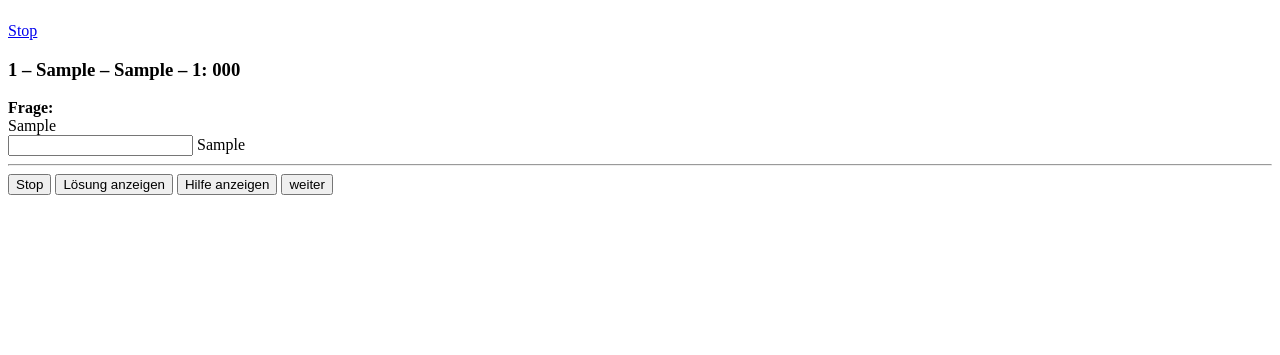
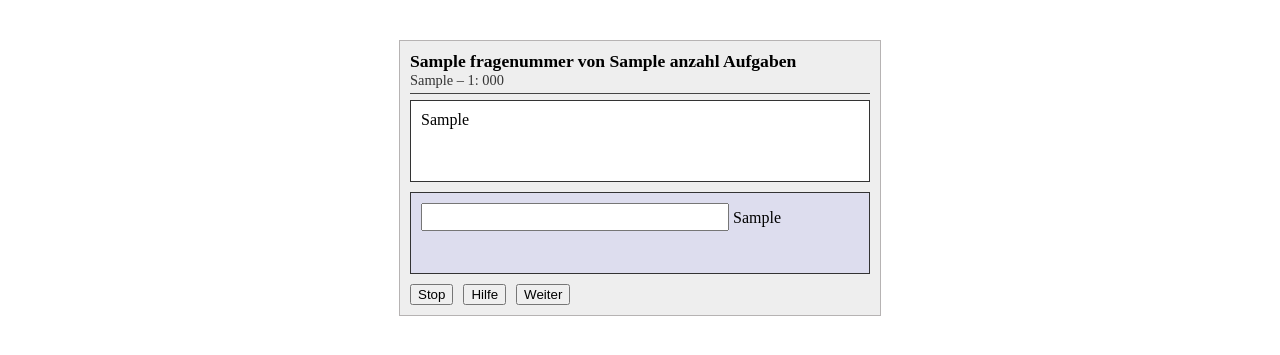
Before and after one commit to pitweazle/physiktrainer, a Django app: template physik/templates/physik/aufgabe.html in a window 1280 px wide. Shown: the part 58-413 px from the top of the page. Run offline with Django 5.2, Linux system fonts and the light colour scheme; tables that the repository leaves empty hold one stand-in row (values such as "Sample post"); the template is opened without the code that fills it: values that come from a table or form of the project are taken from there, most other values are stand-ins (such as "Sample title", 1, 10 or a date in 2020).

Commit message:
css für Aufgabendialog

```diff
--- a/config/settings.py
+++ b/config/settings.py
@@ -112,7 +112,7 @@ USE_L10N = True
 # Static files (CSS, JavaScript, Images)
 # https://docs.djangoproject.com/en/5.2/howto/static-files/
 
-STATIC_URL = 'static/'
+STATIC_URL = '/static/'
 
 # Default primary key field type
 # https://docs.djangoproject.com/en/5.2/ref/settings/#default-auto-field
--- /dev/null
+++ b/physik/static/physik/oo.css
@@ -0,0 +1,74 @@
+.task-dialog {
+  width: 460px;
+  max-width: 90vw;
+  margin: 40px auto;
+  border: 1px solid #b6b3b3;
+  padding: 10px;
+  background: #eee;
+}
+
+.task-header {
+  border-bottom: 1px solid #444;
+  margin-bottom: 6px;
+  padding-bottom: 4px;
+}
+
+.task-title {
+  font-weight: bold;
+  font-size: 1.1em;
+}
+
+.task-kapitel {
+  font-size: 0.9em;
+  color: #333;
+}
+
+.task-frage {
+  background: #fff;
+  border: 1px solid #333;
+  padding: 10px;
+  min-height: 60px;
+  margin-bottom: 10px;
+}
+
+.task-antwort {
+  background: #dde;
+  border: 1px solid #333;
+  padding: 10px;
+  min-height: 60px;
+  margin-bottom: 10px;
+}
+
+.task-option {
+  margin: 5px 0;
+}
+
+.task-input {
+  width: 300px;
+  font-size: 1.2em;
+}
+
+.task-bilder {
+  display: flex;
+  justify-content: center;
+  gap: 10px;
+  min-height: 160px;
+  margin-bottom: 5px;
+}
+
+.task-bild {
+  max-width: 200px;
+  max-height: 150px;
+  border: 1px solid #555;
+  background: white;
+}
+
+.task-buttons {
+  display: flex !important;
+  justify-content: flex-start !important;
+  gap: 10px;
+}
+
+.task-buttons button {
+  margin: 0;
+}
--- a/physik/templates/physik/aufgabe.html
+++ b/physik/templates/physik/aufgabe.html
@@ -1,26 +1,37 @@
 {% extends "base.html" %}
+{% load static %}
+
+{% block css_files %}
+    <link rel="stylesheet" href="{% static 'physik/oo.css' %}">
+{% endblock %}
+
 {% block content %}
+    <form method="post">
+    {% csrf_token %}
+        <div class="task-dialog">
 
-{% if aufgabe %}
-
-<div class="aufgabe-topbar">
-    <a href="{% url 'physik:index' %}" class="stop-button">Stop</a>
+            <!-- Kopfzeile -->
+            <div class="task-header">
+            <div class="task-title">
+                {{ fragenummer }} von {{ anzahl }} Aufgaben
+            </div>
+            <div class="task-kapitel">
+                {{ aufgabe.kapitel }}
+            </div>
             </div>
 
 
-<h3>{{ aufgabe.thema }} – {{ aufgabe.kapitel }}</h3>
-
-<div class="aufgabe">
-  <strong>Frage:</strong><br>
+            <!-- Frage -->
+            <div class="task-frage">
                 {{ aufgabe.frage }}
             </div>
 
-<form method="post">
-  {% csrf_token %}
+            <!-- Antwortbereich -->
+            <div class="task-antwort">
 
                 {% if aufgabe.typ == "a3" %}
                     {% for a in anzeigen %}
-    <div>
+                    <div class="task-option">
                         <label>
                         <input type="radio" name="antwort" value="{{ a.text }}">
                         {{ a.text }}
@@ -28,40 +39,42 @@
                     </div>
                     {% endfor %}
                 {% else %}
-  <input type="text" name="antwort">
-  {{ aufgabe.einheit }}
+                    <input type="text" name="antwort" class="task-input">
+                    {% if aufgabe.einheit %}
+                    <span class="task-einheit">{{ aufgabe.einheit }}</span>
+                    {% endif %}
                 {% endif %}
 
+            </div>
 
-  <hr>
+            {% if aufgabe.bilder.exists %}
 
-  <button name="action" value="stop">Stop</button>
-  <button name="action" value="loesung">Lösung anzeigen</button>
+            <div class="task-bilder zeile1">
+                {% for bild in aufgabe.bilder.all %}
+                {% if bild.position <= 2 %}
+                    <img src="{{ bild.bild.url }}" class="task-bild">
+                {% endif %}
+                {% endfor %}
+            </div>
 
-  {% if aufgabe.hilfe %}
-      <button name="action" value="hilfe">Hilfe anzeigen</button>
+            <div class="task-bilder zeile2">
+                {% for bild in aufgabe.bilder.all %}
+                {% if bild.position > 2 %}
+                    <img src="{{ bild.bild.url }}" class="task-bild">
                 {% endif %}
-
-  <button name="action" value="weiter">weiter</button>
-</form>
-
-{% if show_loesung %}
-  <div class="loesung">
-      <strong>Lösung:</strong><br>
-      {{ aufgabe.antwort }}<br>
-      {{ aufgabe.erklaerung }}
+                {% endfor %}
             </div>
             {% endif %}
-
-{% if show_hilfe %}
-  <div class="hilfe">
-      <strong>Hilfe:</strong><br>
-      {{ aufgabe.hilfe }}
+            <!-- Button-Leiste -->
+            <div class="task-buttons">
+                <button type="button" onclick="location.href='/'">Stop</button>
+                {% if aufgabe.hilfe %}
+                    <button type="button" onclick="alert('{{ aufgabe.hilfe|escapejs }}')">
+                    Hilfe
+                    </button>
+                {% endif %}
+                <button type="submit">Weiter</button>
             </div>
-{% endif %}
-
-{% else %}
-  <p>Keine Aufgabe gefunden.</p>
-{% endif %}
-
+        </div>
+    </form>
 {% endblock %}
--- a/templates/base.html
+++ b/templates/base.html
@@ -6,6 +6,7 @@
     {% load static %}
     {% block css_files %}{% endblock %}
 </head>
+
 <body>
 
 <header>
@@ -13,8 +14,7 @@
 </header>
 
 <main>
-    {% block content %}
-    {% endblock %}
+    {% block content %}{% endblock %}
 </main>
 
 </body>
```
Also changed, not shown: physik/static/physik/aufgabe.css (deleted, +0 -13 lines), physik/views.py (+50 -27 lines). Lines whose indentation alone changed are shown as unchanged.
